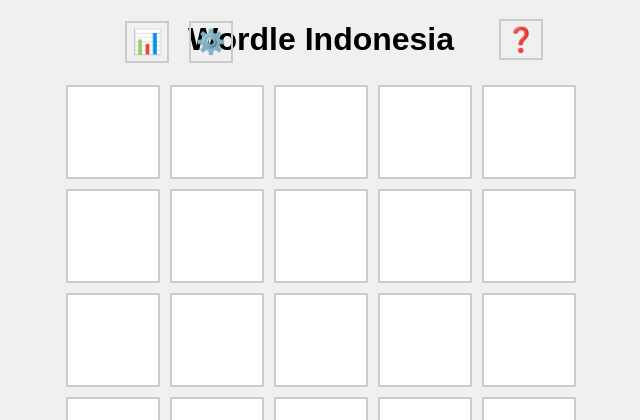
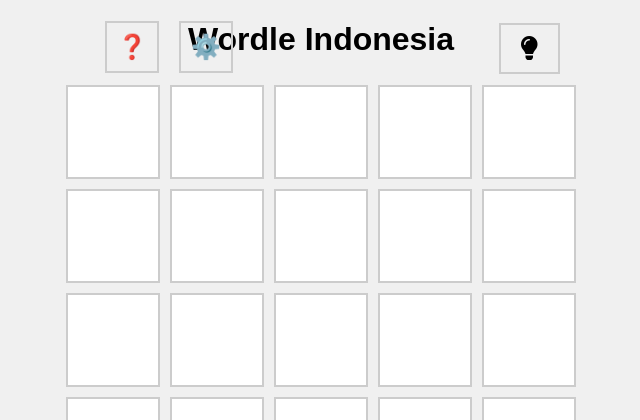
Before and after one commit to pangeranS29/Project-Algoritma-Lanjut-Kelompok-05, a Flask app: page / in a window 1280 px wide. Shown: the top 420 px of the page, without its empty margins (319-959 px from the left). Run offline with Flask 3, Linux system fonts and the light colour scheme.

Commit message:
proggress

```diff
--- a/static/style.css
+++ b/static/style.css
@@ -1,3 +1,6 @@
+/* Font Awesome CSS for icons */
+@import url('https://cdnjs.cloudflare.com/ajax/libs/font-awesome/5.15.3/css/all.min.css');
+
 /* Hint Container Styling */
 #hint-container {
     position: absolute; /* Allows free positioning */
@@ -19,11 +22,19 @@
 
 }
 
+
+/* Lightbulb Icon Styling */
+#hint-icon i {
+    font-size: 24px;
+    color: #000000;
+    padding: 10px;
+}
+
 .toolbar-icon {
     font-size: 24px;
     cursor: pointer;
     margin: 0 10px;
-    padding: 5px;
+    padding: 10px;
     border: 2px solid #ccc;
     transition: background-color 0.3s, border-color 0.3s;
 
--- a/templates/index.html
+++ b/templates/index.html
@@ -10,13 +10,14 @@
     <div class="app-container">
         <!-- Hint Icon Container -->
         <div id="hint-container">
-            <span class="toolbar-icon" title="Hint" id="hint-icon">❓</span>
+            <span class="toolbar-icon" title="Hint" id="hint-icon"><i class="fas fa-lightbulb"></i></span>
+
         </div>
 
         <!-- Main Toolbar -->
         <div id="toolbar">
             <!-- Icons for stats and settings -->
-            <span class="toolbar-icon" title="Stats">📊</span>
+            <span class="toolbar-icon" title="Petunjuk Permianan" id="">❓</span>
             <span class="toolbar-icon" title="Settings">⚙️</span>
         </div>
 
```
